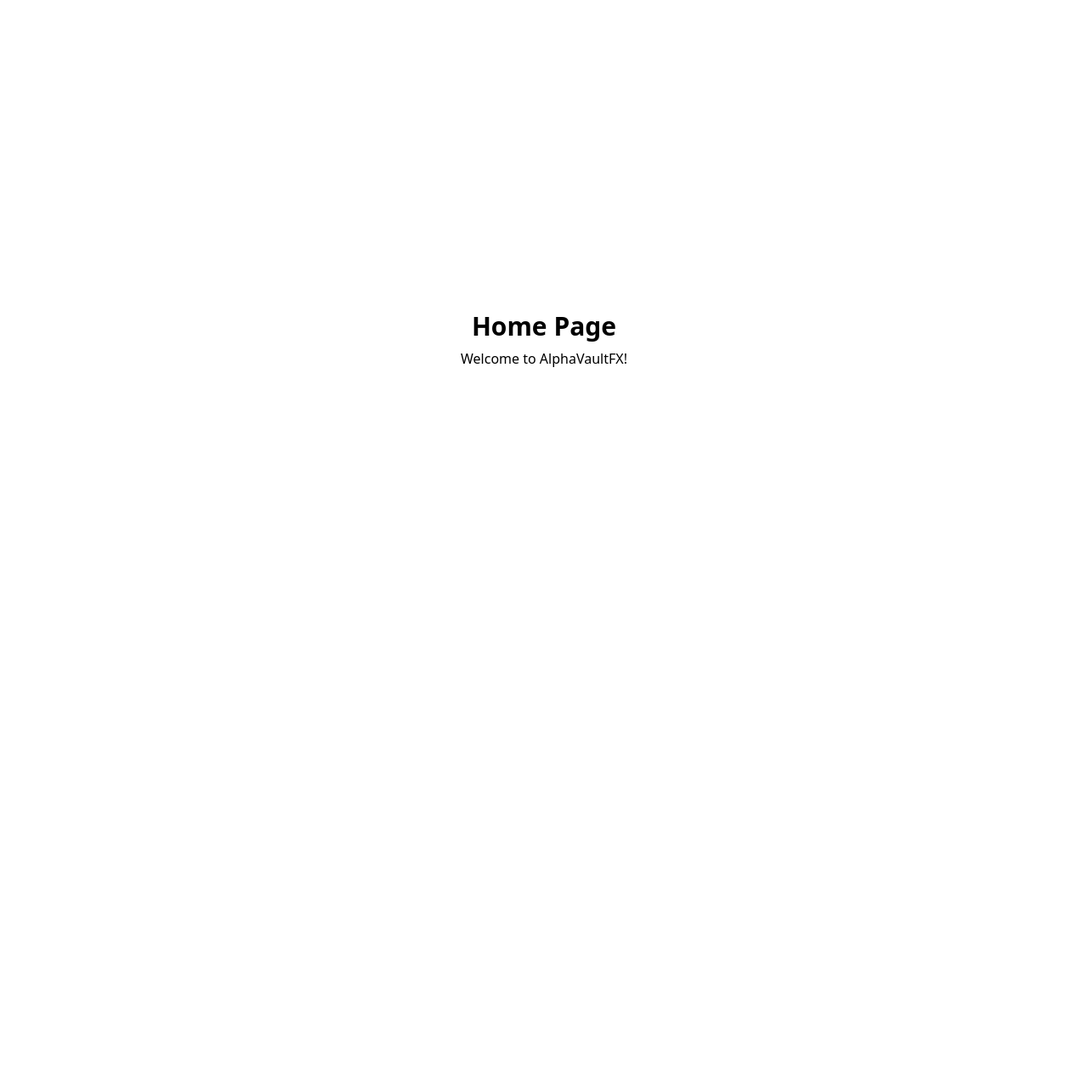
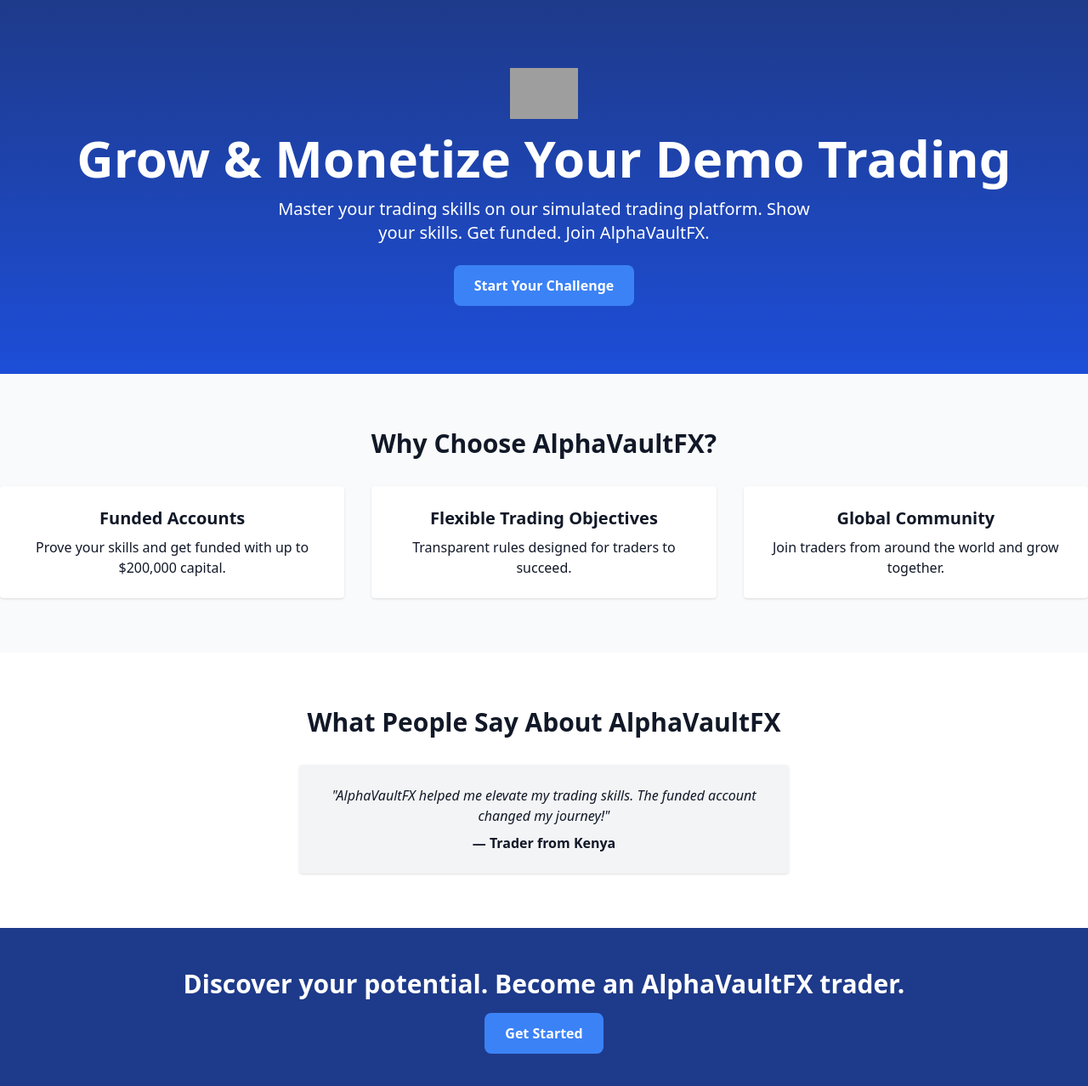
Before and after one commit to alfredh110/alphavaultfx-site, a Next.js app: page / in a window 1280 px wide. Shown: the top 1278 px of the page at 85% size. Before the commit the page ends 800 px from the top, so only its background shows below. Built offline with nearby package versions, Linux system fonts and the light colour scheme; grey boxes are pictures that could not be loaded.

Commit message:
Update index.js

```diff
--- a/pages/index.js
+++ b/pages/index.js
@@ -1,8 +1,63 @@
+import Image from 'next/image';
+
 export default function Home() {
   return (
-    <div className="flex flex-col items-center justify-center min-h-screen p-4">
-      <h1 className="text-3xl font-bold">Home Page</h1>
-      <p className="mt-2">Welcome to AlphaVaultFX!</p>
+    <div className="bg-white text-gray-900">
+      {/* Hero Section */}
+      <section className="bg-gradient-to-b from-blue-900 to-blue-700 text-white text-center py-20">
+        <div className="container mx-auto">
+          <div className="flex justify-center mb-4">
+            <Image src="/logo.png" alt="AlphaVaultFX Logo" width={80} height={80} />
+          </div>
+          <h1 className="text-4xl md:text-6xl font-bold mb-4">Grow & Monetize Your Demo Trading</h1>
+          <p className="text-lg md:text-xl mb-6 max-w-2xl mx-auto">
+            Master your trading skills on our simulated trading platform. Show your skills. Get funded. Join AlphaVaultFX.
+          </p>
+          <button className="bg-blue-500 hover:bg-blue-400 text-white px-6 py-3 rounded-lg font-semibold">
+            Start Your Challenge
+          </button>
+        </div>
+      </section>
+
+      {/* Features Section */}
+      <section className="py-16 bg-gray-50">
+        <div className="container mx-auto text-center">
+          <h2 className="text-3xl font-bold mb-8">Why Choose AlphaVaultFX?</h2>
+          <div className="grid grid-cols-1 md:grid-cols-3 gap-8">
+            <div className="p-6 bg-white rounded shadow">
+              <h3 className="font-semibold text-xl mb-2">Funded Accounts</h3>
+              <p>Prove your skills and get funded with up to $200,000 capital.</p>
+            </div>
+            <div className="p-6 bg-white rounded shadow">
+              <h3 className="font-semibold text-xl mb-2">Flexible Trading Objectives</h3>
+              <p>Transparent rules designed for traders to succeed.</p>
+            </div>
+            <div className="p-6 bg-white rounded shadow">
+              <h3 className="font-semibold text-xl mb-2">Global Community</h3>
+              <p>Join traders from around the world and grow together.</p>
+            </div>
+          </div>
+        </div>
+      </section>
+
+      {/* Testimonials */}
+      <section className="py-16">
+        <div className="container mx-auto text-center">
+          <h2 className="text-3xl font-bold mb-8">What People Say About AlphaVaultFX</h2>
+          <div className="max-w-xl mx-auto bg-gray-100 p-6 rounded shadow">
+            <p className="italic">"AlphaVaultFX helped me elevate my trading skills. The funded account changed my journey!"</p>
+            <p className="mt-2 font-semibold">— Trader from Kenya</p>
+          </div>
+        </div>
+      </section>
+
+      {/* Call to Action */}
+      <section className="bg-blue-900 text-white text-center py-12">
+        <h2 className="text-3xl font-bold mb-4">Discover your potential. Become an AlphaVaultFX trader.</h2>
+        <button className="bg-blue-500 hover:bg-blue-400 text-white px-6 py-3 rounded-lg font-semibold">
+          Get Started
+        </button>
+      </section>
     </div>
   );
 }
```
